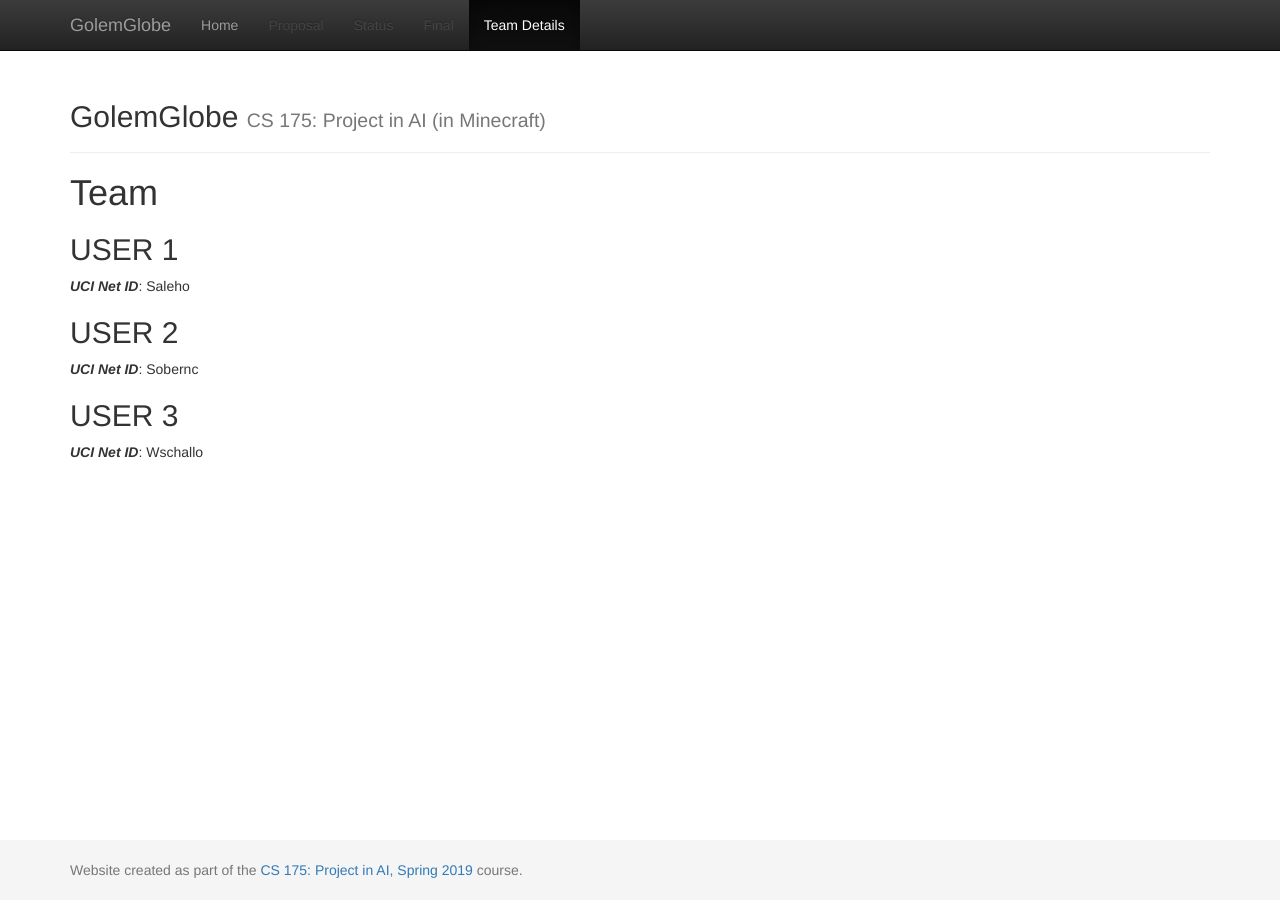
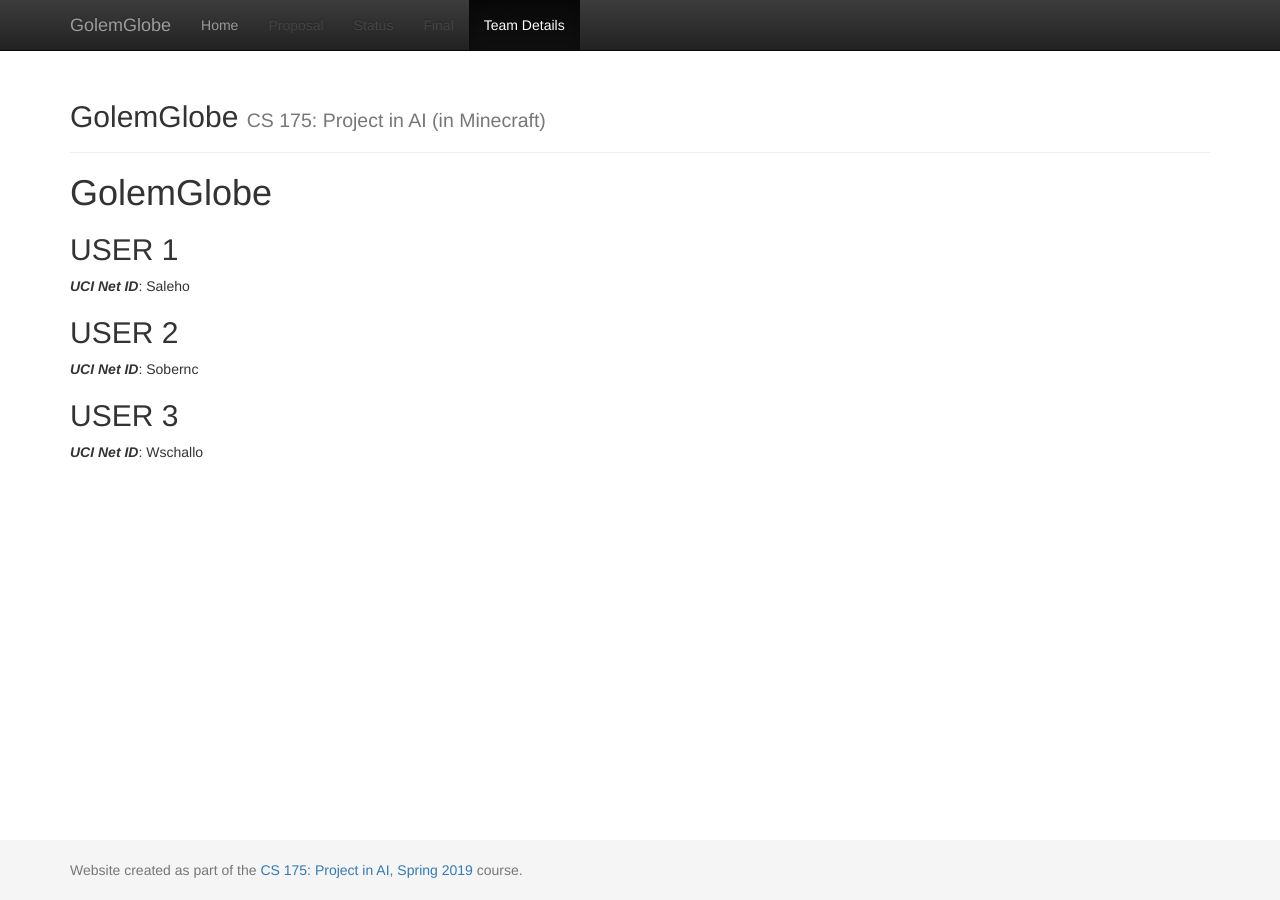
Before and after one commit to SalehO/GolumGlobe, a Jekyll site: the page built from docs/team.md, in a window 1280 px wide. Built offline with Jekyll 4.4.1, drawn with Linux system fonts in a browser that asks for light colours.

Commit message:
Update team.md

```diff
--- a/docs/team.md
+++ b/docs/team.md
@@ -3,7 +3,7 @@ layout: default
 title:  Team
 ---
 
-# {{ page.title }}
+# GolemGlobe
 
 
 ## USER 1
```
